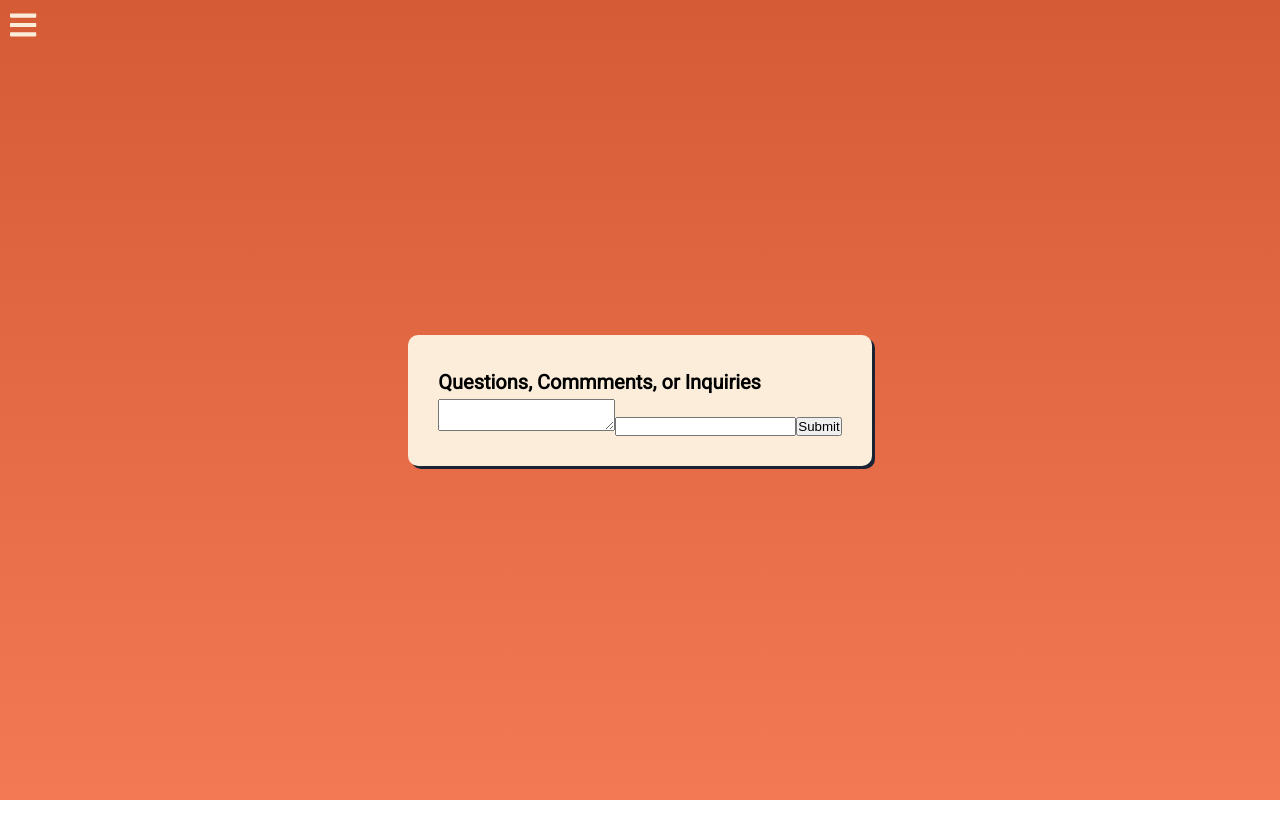
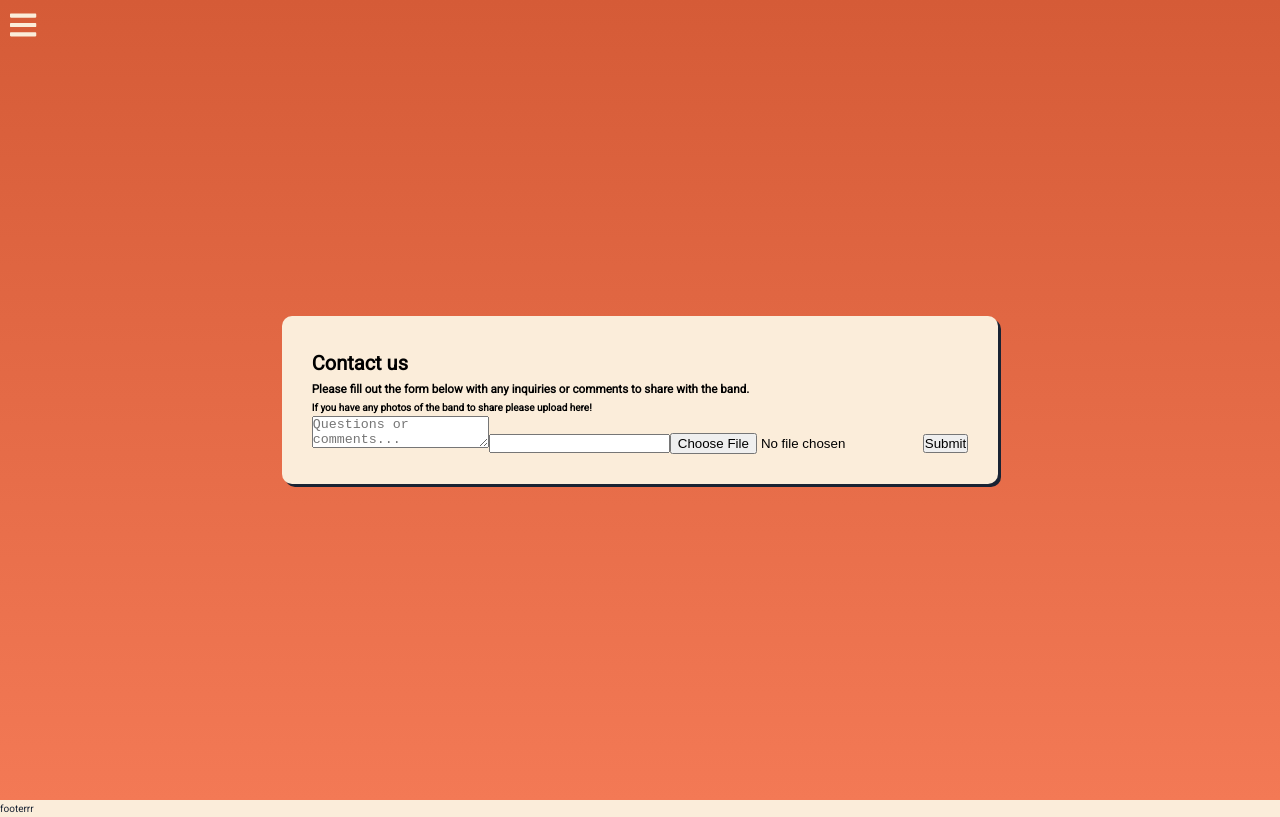
Before and after one commit to kennja05/pcwb-V2, a React (Create React App) app: page /contact in a window 1280 px wide. Built offline with nearby package versions, Linux system fonts and the light colour scheme.

Commit message:
add footer component

```diff
--- a/src/App.js
+++ b/src/App.js
@@ -4,6 +4,7 @@ import {ThemeProvider} from 'styled-components';
 import {siteTheme} from './partials/theme'
 
 import Nav from './partials/nav.tsx';
+import Footer from './partials/footer.tsx';
 import Director from './pages/director.tsx';
 import ContactForm from './pages/contactForm.tsx';
 import Events from './pages/events.tsx';
@@ -45,6 +46,7 @@ function App() {
             <Homepage />
           </Route>
         </Switch>
+        <Footer />
         </ThemeProvider>
       </div>
     </Router>
--- a/src/pages/contactForm.tsx
+++ b/src/pages/contactForm.tsx
@@ -21,10 +21,21 @@ export default function contactForm(){
     return (
         <FormPageWrapper>
             <FormWrapper>
-                <h1>Questions, Commments, or Inquiries</h1>
+                <h1>
+                    Contact us
+                </h1>
+                <h3>
+                    Please fill out the form below with any inquiries
+                    or comments to share with the band.
+                </h3>
+                <h4>
+                    If you have any photos of the band to share
+                    please upload here!
+                </h4>
                <form>
-                    <textarea></textarea>
+                    <textarea placeholder='Questions or comments...'></textarea>
                     <input type='email' />
+                    <input type='file' />
                     <input type='submit' />
                 </form>
             </FormWrapper>
--- /dev/null
+++ b/src/partials/footer.tsx
@@ -0,0 +1,13 @@
+import styled from 'styled-components'
+
+const Footer = styled.footer`
+    background: ${props => props.theme.colors.offWhite};
+    color: ${props => props.theme.colors.darkBlue2};
+
+`
+
+export default function footer() {
+    return (
+        <Footer>footerrr</Footer>
+    )
+}
```
